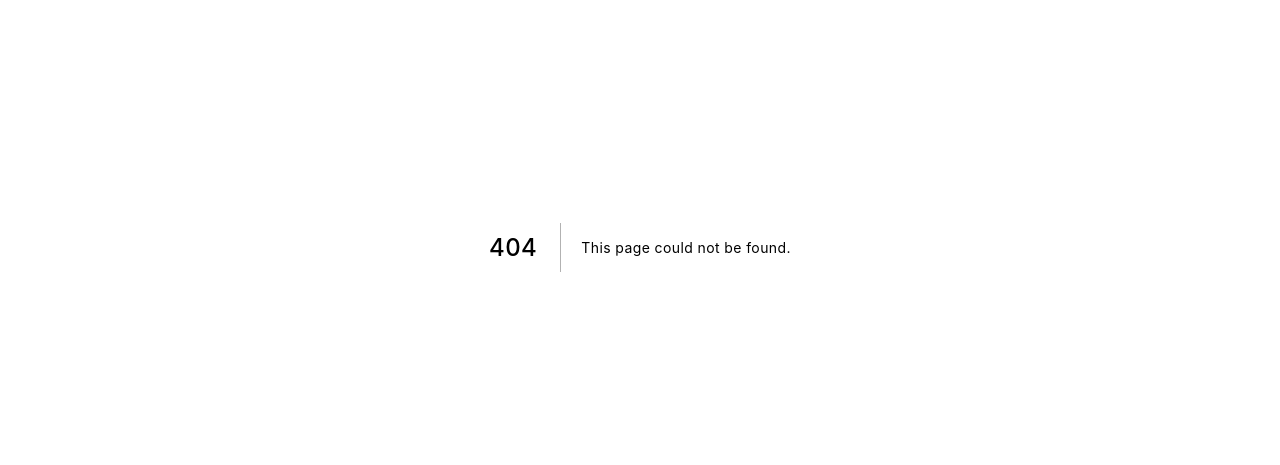
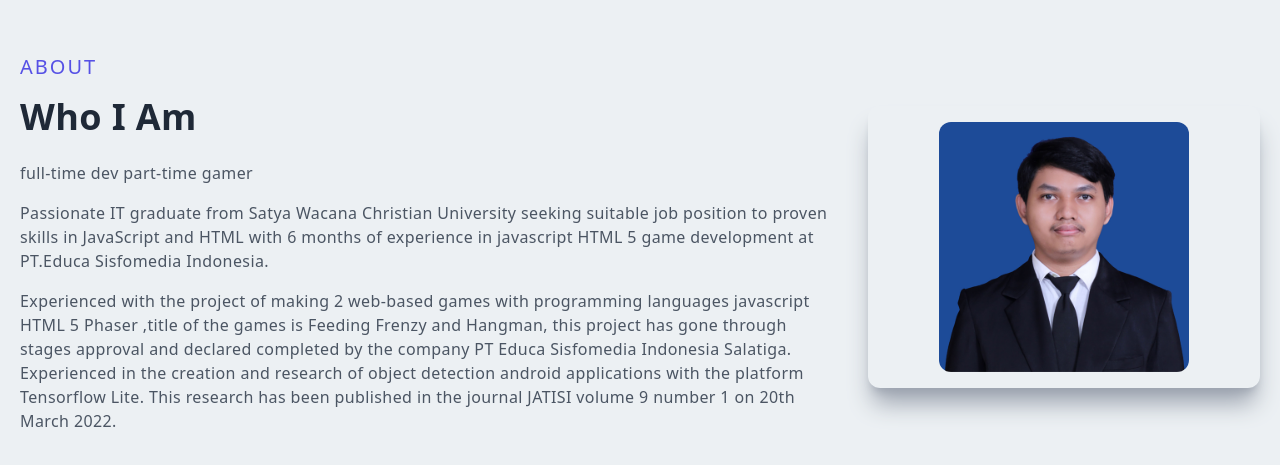
Before and after one commit to Agailh/protoaga, a Next.js app: page /components/About in a window 1280 px wide. Before the commit this address had no page. Shown: the part 153-618 px from the top of the page. Built offline with nearby package versions, Linux system fonts and the light colour scheme.

Commit message:
add about page

```diff
--- /dev/null
+++ b/pages/components/About.jsx
@@ -0,0 +1,31 @@
+import React from "react";
+import Image from "next/image";
+import ProfilePic from "../../public/Assets/pp.png";
+
+const About = () => {
+  return (
+    <div id="about" className="w-full md:h-screen p-2 flex items-center py-16">
+      <div className="max-w-[1240px] m-auto md:grid grid-cols-3 gap-8">
+        <div className="col-span-2">
+          <p className="uppercase text-xl tracking-widest text-[#5651e5]">About</p>
+          <h2 className="py-4">Who I Am</h2>
+          <p className="py-2 text-gray-600">full-time dev part-time gamer</p>
+          <p className="py-2 text-gray-600">
+            Passionate IT graduate from Satya Wacana Christian University seeking suitable job position to proven skills in JavaScript and HTML with 6 months of experience in javascript HTML 5 game development at PT.Educa Sisfomedia
+            Indonesia.
+          </p>
+          <p className="py-2 text-gray-600">
+            Experienced with the project of making 2 web-based games with programming languages javascript HTML 5 Phaser ,title of the games is Feeding Frenzy and Hangman, this project has gone through stages approval and declared completed
+            by the company PT Educa Sisfomedia Indonesia Salatiga. Experienced in the creation and research of object detection android applications with the platform Tensorflow Lite. This research has been published in the journal JATISI
+            volume 9 number 1 on 20th March 2022.
+          </p>
+        </div>
+        <div className="w-full h-auto m-auto shadow-xl shadow-gray-400 rounded-xl flex items-center justify-center p-4 hover:scale-105 ease-in duration-300">
+          <Image className="rounded-xl" src={ProfilePic} alt="/" width="250" height="250" />
+        </div>
+      </div>
+    </div>
+  );
+};
+
+export default About;
--- a/pages/index.js
+++ b/pages/index.js
@@ -1,5 +1,6 @@
 import Head from "next/head";
 import Image from "next/image";
+import About from "./components/About";
 import Main from "./components/Main";
 
 import Navbar from "./components/Navbar";
@@ -16,6 +17,7 @@ export default function Home() {
       <Navbar />
       <Main />
       <Skills />
+      <About />
     </div>
   );
 }
```
